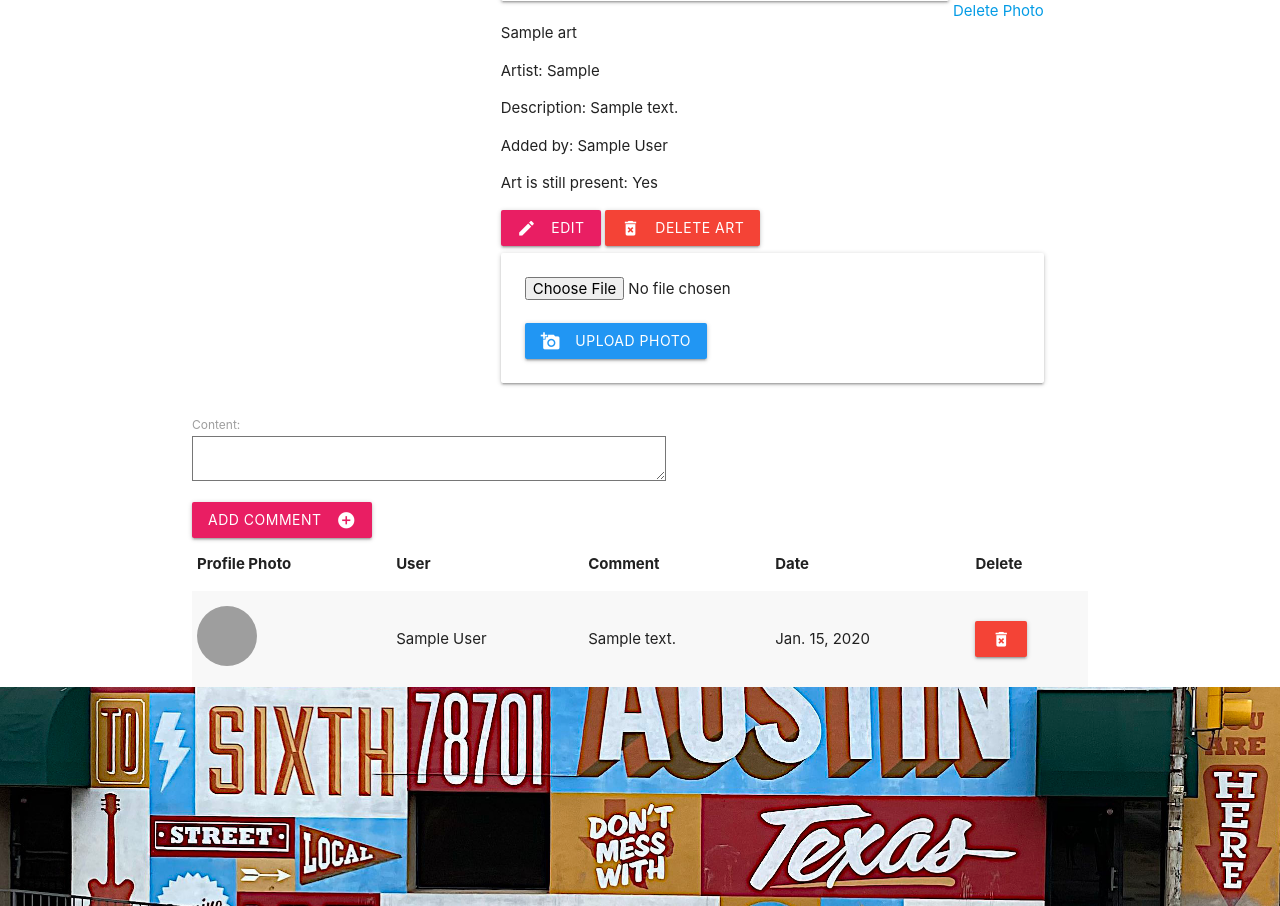
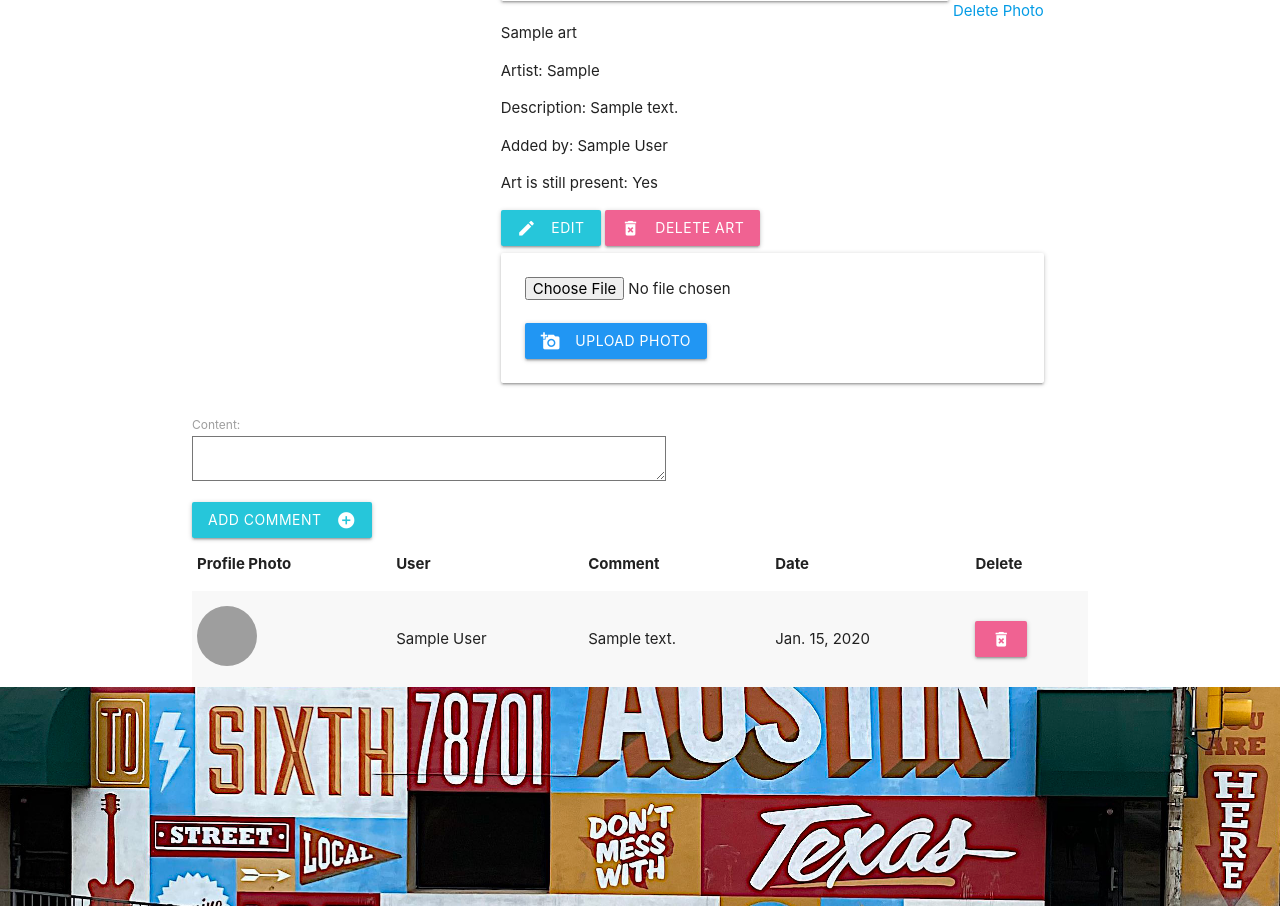
Before and after one commit to jlee8020/Project-stART, a Django app: page /art/1/ in a window 1280 px wide. Shown: the part 419-1325 px from the top of the page. Run offline with Django 3.2, Linux system fonts and the light colour scheme; a user stored in the database is signed in; tables that the repository leaves empty hold one stand-in row (values such as "Sample post"); grey boxes are pictures that could not be loaded.

Commit message:
make all button colors consistent

```diff
--- a/main_app/templates/about.html
+++ b/main_app/templates/about.html
@@ -1,6 +1,6 @@
 {% extends 'base.html' %} {% block content %}
 <!-- photo / grid -->
-<nav><h4 class="blue-text text-darken-4">About Us</h4></nav>
+<nav><h4 class="cyan-text">About Us</h4></nav>
 <ul id="slide-out" class="sidenav">
   <li>
     <img class="circle responsive-img" src="/static/main_app/images/teamwork.jpg"></a>
@@ -32,7 +32,7 @@
     </div>
     <br>
     <div class="col s12 l4 offset-1">
-      <h5 class="blue-text text-darken-4"><b>Our Mission</b></h5>
+      <h5 class="cyan-text"><b>Our Mission</b></h5>
         <p>
           To provide an online hub for all to post, search, and showcase our very
           own street arts in Austin, such as murals and graffitis, because we
@@ -46,7 +46,7 @@
     </div>
     <br>
     <div class="col s12 l4 pull-l8 right-align offset-l1">
-      <h5 class="blue-text text-darken-4"><b>About stART</b></h5>
+      <h5 class="cyan-text"><b>About stART</b></h5>
         <p> stART short for street art - is an online hub for all things murals and graffiti in Austin, Texas. <br>
         <br> A virtual place where artists, Austinites, tourists, and art enthusiasts alike can upload
                   their favorite arts for all to see and admire.
--- a/main_app/templates/art/detail.html
+++ b/main_app/templates/art/detail.html
@@ -22,10 +22,10 @@
   </div>
   <div class="card-action">
     {% if user == oneArt.user %}
-      <a class="btn waves-effect waves-light pink" href="{% url 'art_owner_update' oneArt.id %}" value="Edit">Edit<i class="material-icons left">edit</i></a>
-      <a class="btn waves-effect waves-light red" href="{% url 'art_delete' oneArt.id %}" value="delete">Delete Art<i class="material-icons left">delete_forever</i></a>
+      <a class="btn waves-effect waves-light cyan lighten-1" href="{% url 'art_owner_update' oneArt.id %}" value="Edit">Edit<i class="material-icons left">edit</i></a>
+      <a class="btn waves-effect waves-light pink lighten-2" href="{% url 'art_delete' oneArt.id %}" value="delete">Delete Art<i class="material-icons left">delete_forever</i></a>
     {% else %}
-      <a class="btn waves-effect waves-light pink" href="{% url 'art_update' oneArt.id %}" value="Edit">Edit<i class="material-icons left">edit</i></a>
+      <a class="btn waves-effect waves-light cyan lighten-1" href="{% url 'art_update' oneArt.id %}" value="Edit">Edit<i class="material-icons left">edit</i></a>
     {% endif %}
   </div>
   <div class="col s12 l6">
@@ -48,7 +48,7 @@
     <form action="{% url 'add_comment' oneArt.id %}" method="post">
       {% csrf_token %}
       {{ comment_form.as_p }}
-      <button class="btn waves-effect waves-light pink" type="submit" value="Add Comment" name="action">Add Comment
+      <button class="btn waves-effect waves-light cyan lighten-1" type="submit" value="Add Comment" name="action">Add Comment
         <i class="material-icons right">add_circle</i>
       </button>
     </form>
@@ -71,7 +71,7 @@
             <td>{{comment.content}}</td>
             <td>{{comment.date}}</td>
             {% if user == comment.user %}
-              <td><a class="btn waves-effect waves-light red" href="{% url 'comment_delete' comment.id %}"><i class="material-icons">delete_forever</i></a></td>
+              <td><a class="btn waves-effect waves-light pink lighten-2" href="{% url 'comment_delete' comment.id %}"><i class="material-icons">delete_forever</i></a></td>
             {% else%}
               <td></td>
             {% endif %}
--- a/main_app/templates/art/index.html
+++ b/main_app/templates/art/index.html
@@ -9,7 +9,7 @@
       <img id="img-height" class="responsive-img" src="{{oneArt.photo_set.all.first.url}}" />
       </a>
       {% else %}
-      <div class="card-panel teal-text center-align">No Photos Uploaded</div>
+      <div class="card-panel blue-text center-align">No Photos Uploaded</div>
       {% endif%}
       </div>
           <div class="card-content">
@@ -17,7 +17,7 @@
             <p>{{ oneArt.description }}</p>
           </div>
             <div class="card-action">
-            <a class="btn waves-effect waves-light pink" href="{% url 'art_detail' oneArt.id %}">Details</a>
+            <a class="btn waves-effect waves-light cyan lighten-1" href="{% url 'art_detail' oneArt.id %}">Details</a>
           </a>
             </div>
     </div>
--- a/main_app/templates/main_app/art_confirm_delete.html
+++ b/main_app/templates/main_app/art_confirm_delete.html
@@ -3,12 +3,12 @@
 {% block content %}
   <h1>Delete Art</h1>
 
-  <h4>Are you sure you want to delete <span class="teal-text">{{ object.name }}</span>?</h4>
+  <h4>Are you sure you want to delete <span class="cyan-text lighten-4">{{ object.name }}</span>?</h4>
 
   <form action="" method="POST">
     {% csrf_token %}
-    <button class="btn waves-effect waves-light pink" type="submit" value="Yes - Delete!"  name="action">Delete
+    <button class="btn waves-effect waves-light pink lighten-2" type="submit" value="Yes - Delete!"  name="action">Delete
       <i class="material-icons left">delete_forever</i>
-    <a href="{% url 'art_detail' art.id %}">Nevermind, save this art!</a>
+    <a class="pink-text text-lighten-4"href="{% url 'art_detail' art.id %}"> - Nevermind, save this art!</a>
   </form>
 {% endblock %}
--- a/main_app/templates/main_app/art_form.html
+++ b/main_app/templates/main_app/art_form.html
@@ -9,7 +9,8 @@
       <!-- Render the inputs inside of <tr>s & <td>s -->
       {{ form.as_table }}
     </table>
-    <input type="submit" value="Submit!" class="btn">
+    <button class="btn waves-effect waves-light blue" type="submit" value="Submit!" name="action">SUBMIT
+
   </form>
 
 {% endblock %}
--- a/main_app/templates/main_app/comment_confirm_delete.html
+++ b/main_app/templates/main_app/comment_confirm_delete.html
@@ -9,7 +9,7 @@
   <div>
   <form id="newPost" action="" method="POST">
     {% csrf_token %}
-    <button class="btn waves-effect waves-light pink" type="submit" value="Yes - Delete!"  name="action">Delete
+    <button class="btn waves-effect waves-light pink lighten-2" type="submit" value="Yes - Delete!"  name="action">Delete
       <i class="material-icons left">delete_forever</i>
   </form>
   <br/>
--- a/main_app/templates/profile/detail.html
+++ b/main_app/templates/profile/detail.html
@@ -19,7 +19,7 @@
   </ul>
 {% else %}
   <ul class="col s12 collection with-header">
-    <div class="col s12 l4 responsive-img card-panel teal-text center-align">
+    <div class="col s12 l4 responsive-img card-panel cyan-text center-align">
      No Profile Uploaded
     <div>
       <form class="row"
@@ -45,7 +45,7 @@
               {% csrf_token %}
               <p>Only US phone numbers are accepted (format: +15125551234)</p>
               {{ profile_form.as_p }}
-              <button  placeholder="this format: +15125551234" type="submit" class="btn waves-effect waves-light pink" value="Change">Update
+              <button  placeholder="this format: +15125551234" type="submit" class="btn waves-effect waves-light cyan lighten-1" value="Change">Update
               <i class="material-icons right">phone_iphone</i>
               </button>
             </div>
--- a/main_app/templates/registration/login.html
+++ b/main_app/templates/registration/login.html
@@ -7,7 +7,7 @@
 <form method="post" action="{% url 'login' %}">
   {% csrf_token %}
   {{ form.as_p }}
-  <button class="btn waves-effect waves-light pink" type="submit" value="login" name="action">login
+  <button class="btn waves-effect waves-light pink lighten-2" type="submit" value="login" name="action">login
     <input type="hidden" name="next" value="{{ next }}">
     <i class="material-icons right">send</i>
   </button>
--- a/main_app/templates/registration/signup.html
+++ b/main_app/templates/registration/signup.html
@@ -8,7 +8,7 @@
 <form method="post" action="{% url 'signup' %}">
   {% csrf_token %}
   {{ sign_up_form.as_p }}
-  <button class="btn waves-effect waves-light pink" type="submit" name="action">signup
+  <button class="btn waves-effect waves-light pink lighten-2" type="submit" name="action">signup
   <i class="material-icons right">create</i>
   </button>
 </form>
```
